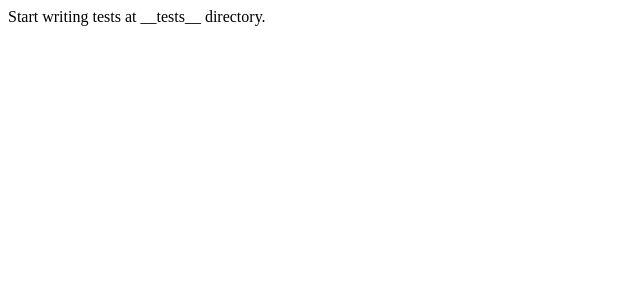
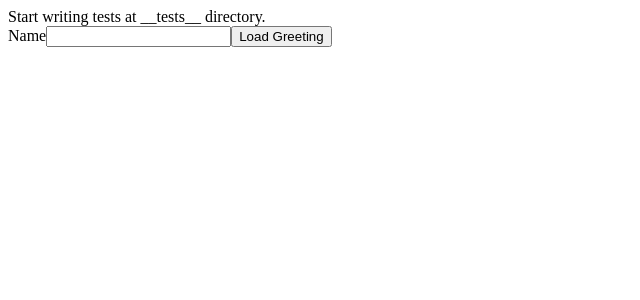
Before and after one commit to reactcebu/in-depth-testing-with-react, a React (Create React App) app: page / in a window 1280 px wide. Shown: the top 300 px of the page, without its empty margins (0-640 px from the left). Built offline with nearby package versions, Linux system fonts and the light colour scheme.

Commit message:
Add GreetingLoader component and API

```diff
--- a/src/App.js
+++ b/src/App.js
@@ -1,7 +1,12 @@
+import { GreetingLoader } from "./greeting-loader";
 import React from "react";
 
 function App() {
-  return <div className="App">Start writing tests at __tests__ directory.</div>;
+  return (
+    <div className="App">
+      Start writing tests at __tests__ directory. <GreetingLoader />
+    </div>
+  );
 }
 
 export default App;
--- /dev/null
+++ b/src/api.js
@@ -0,0 +1,37 @@
+// this is just a fake module to simulate interacting with a server
+
+// simulate the network request time...
+const sleep = (time) =>
+  new Promise((resolve) => {
+    setTimeout(resolve, time);
+  });
+
+async function savePost(postData) {
+  await sleep(1000);
+  return { data: { post: postData } };
+}
+
+const greetings = ["Hello", "Hi", "Hey there", `What's up`, "Howdy", `G'day`];
+
+async function loadGreeting(subject) {
+  return { data: { greeting: `${await fetchRandomGreeting()} ${subject}` } };
+}
+
+async function fetchRandomGreeting() {
+  await sleep(1000);
+  return greetings[Math.floor(Math.random() * greetings.length)];
+}
+
+// a fire-and-forget function to report errors
+// for componentDidCatch
+async function reportError() {
+  await sleep(1000);
+  return { success: true };
+}
+
+async function submitForm() {
+  await sleep(1000);
+  return { success: true };
+}
+
+export { savePost, loadGreeting, reportError, submitForm };
--- /dev/null
+++ b/src/greeting-loader.js
@@ -0,0 +1,23 @@
+import React from "react";
+import { loadGreeting } from "./api";
+
+function GreetingLoader() {
+  const [greeting, setGreeting] = React.useState("");
+
+  async function loadGreetingForInput(e) {
+    e.preventDefault();
+    const { data } = await loadGreeting(e.target.elements.name.value);
+    setGreeting(data.greeting);
+  }
+
+  return (
+    <form onSubmit={loadGreetingForInput}>
+      <label htmlFor="name">Name</label>
+      <input id="name" />
+      <button type="submit">Load Greeting</button>
+      <div aria-label="greeting">{greeting}</div>
+    </form>
+  );
+}
+
+export { GreetingLoader };
```
